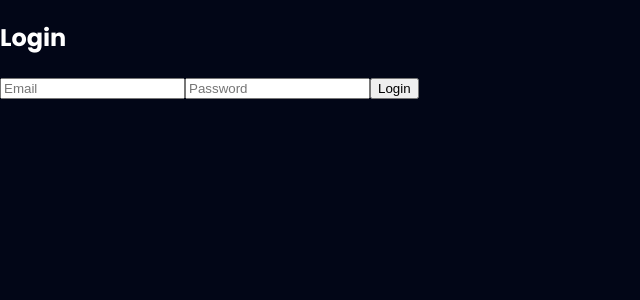
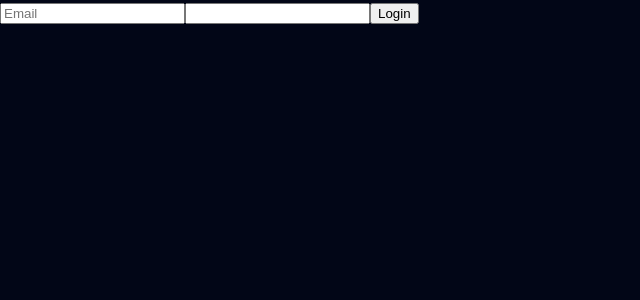
Before and after one commit to tusharbisen01/Job-Listing-Portal-app, a React (Vite) app in the folder Frontend/: page /login in a window 1280 px wide. Shown: the top 300 px of the page, without its empty margins (0-640 px from the left). Built offline with nearby package versions, Linux system fonts and the light colour scheme.

Commit message:
Update login.jsx

```diff
--- a/Frontend/src/pages/login.jsx
+++ b/Frontend/src/pages/login.jsx
@@ -1,30 +1,21 @@
 import { useState } from "react";
-import axios from "axios";
+import API from "../api";
 
-function Login() {
+export default function Login() {
   const [email, setEmail] = useState("");
   const [password, setPassword] = useState("");
 
-  const login = async () => {
-    const res = await axios.post("http://3.26.0.147:5000/api/auth/login", {
-      email,
-      password
-    });
-
+  const handleLogin = async () => {
+    const res = await API.post("/auth/login", { email, password });
     localStorage.setItem("token", res.data.token);
-    window.location = "/admin";
+    alert("Login success");
   };
 
   return (
-    <div className="container">
-      <h2>Login</h2>
-
-      <input placeholder="Email" onChange={e => setEmail(e.target.value)} />
-      <input type="password" placeholder="Password" onChange={e => setPassword(e.target.value)} />
-
-      <button onClick={login}>Login</button>
+    <div>
+      <input onChange={e => setEmail(e.target.value)} placeholder="Email" />
+      <input type="password" onChange={e => setPassword(e.target.value)} />
+      <button onClick={handleLogin}>Login</button>
     </div>
   );
 }
-
-export default Login;
```
